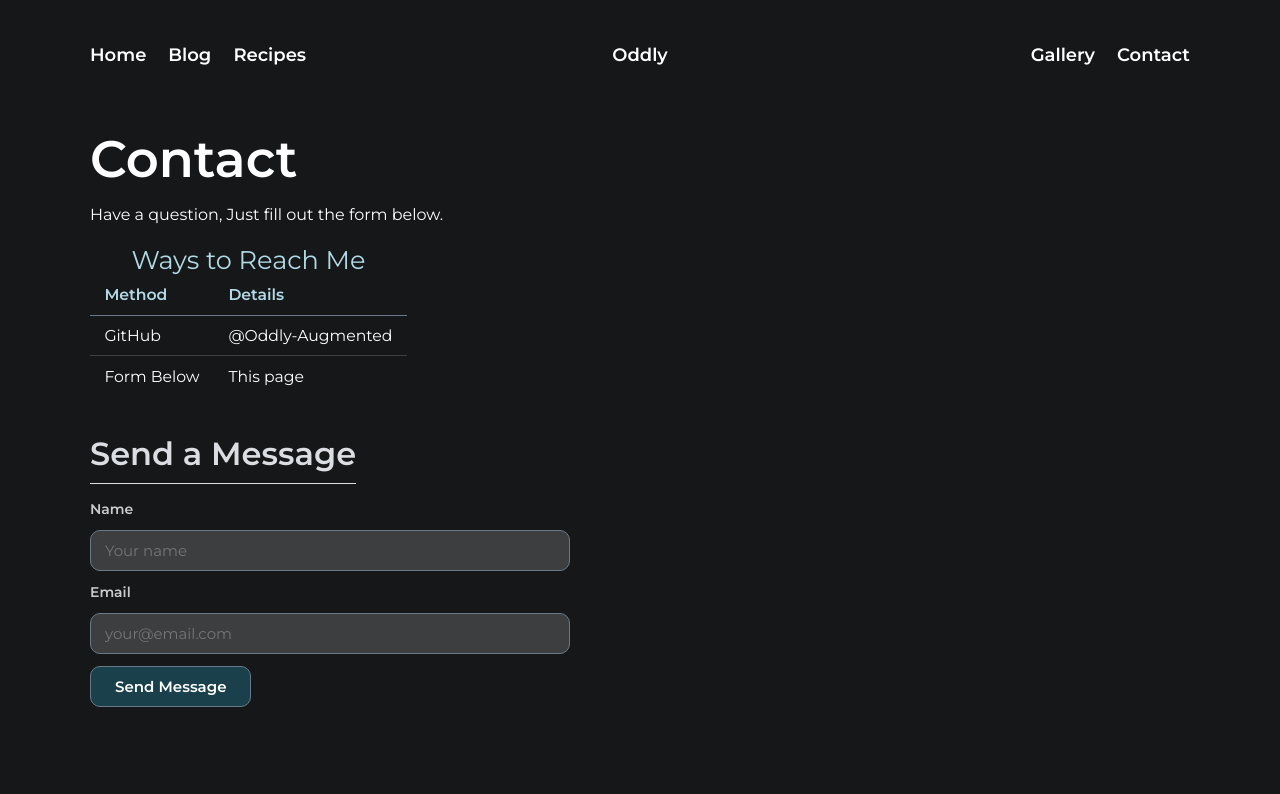
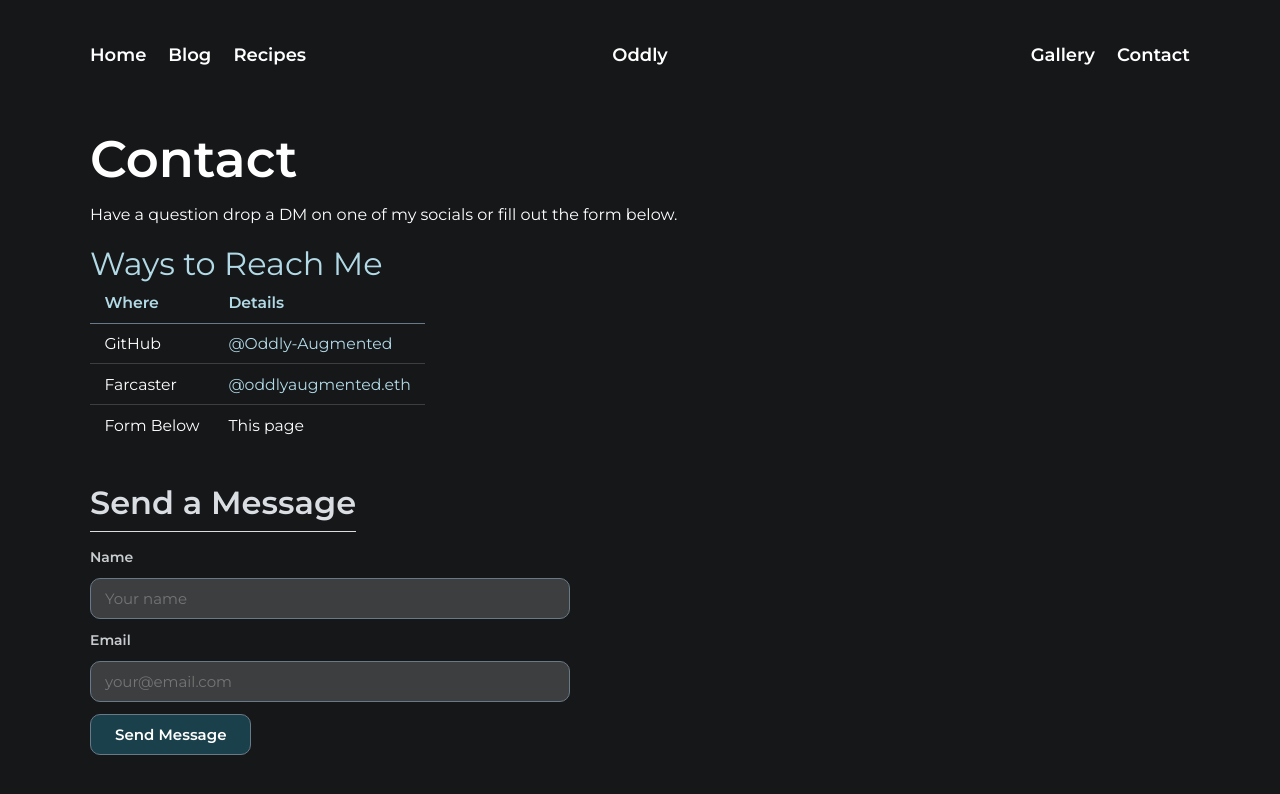
Before and after one commit to Oddly-Augmented/oddly-augmented.github.io, a Jekyll site: the page built from contact.html, in a window 1280 px wide. Shown: the top 794 px of the page. Built offline with Jekyll 4.4.1, drawn with Linux system fonts in a browser that asks for light colours.

Commit message:
change up contact

```diff
--- a/contact.html
+++ b/contact.html
@@ -5,7 +5,7 @@ title: Contact
 
 <section class="hero">
   <h1>Contact</h1>
-  <p>Have a question, Just fill out the form below.</p>
+  <p>Have a question drop a DM on one of my socials or fill out the form below.</p>
 </section>
 
 <section class="contact-section">
@@ -15,14 +15,18 @@ title: Contact
     <caption>Ways to Reach Me</caption>
     <thead>
       <tr>
-        <th>Method</th>
+        <th>Where</th>
         <th>Details</th>
       </tr>
     </thead>
     <tbody>
       <tr>
-        <td>GitHub</td>
-        <td>@Oddly-Augmented</td>
+       <td>GitHub</td>
+       <td><a href="https://github.com/Oddly-Augmented" target="_blank">@Oddly-Augmented</a></td>
+      </tr>
+      <tr>
+        <td>Farcaster</td>
+        <td><a href="https://farcaster.xyz/oddlyaugmented.eth" target="_blank">@oddlyaugmented.eth</a></td>
       </tr>
       <tr>
         <td>Form Below</td>
--- a/index.css
+++ b/index.css
@@ -281,6 +281,15 @@ body{
   border-bottom: none;
 }
 
+.contact-table a {
+  color: var(--text-accent);
+  text-decoration: none;
+}
+
+.contact-table a:hover {
+  text-decoration: underline;
+}
+
 .contact-form {
   display: flex;
   flex-direction: column;
@@ -327,6 +336,8 @@ body{
 .contact-form button:hover {
   background: var(--muted);
 }
+
+
 
 /* -------Headings--------- */
 h1, h2, h3, h4, h5, h6 {
@@ -375,7 +386,9 @@ h6 {
 }
 
 caption{
-  font-size: clamp(1.45rem, 2vw, 2.2rem);
+  font-size: clamp(1.8rem, 2.5vw, 3rem);
+  width: fit-content;
+  text-align: left;
   color: var(--text-accent);
 }
 
```
